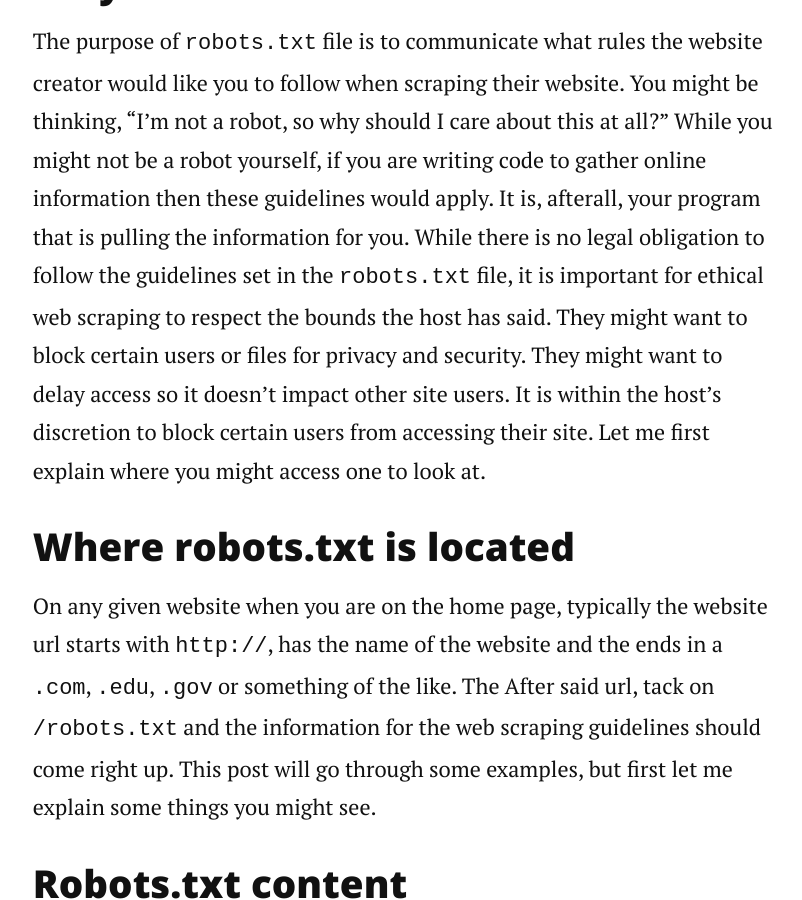
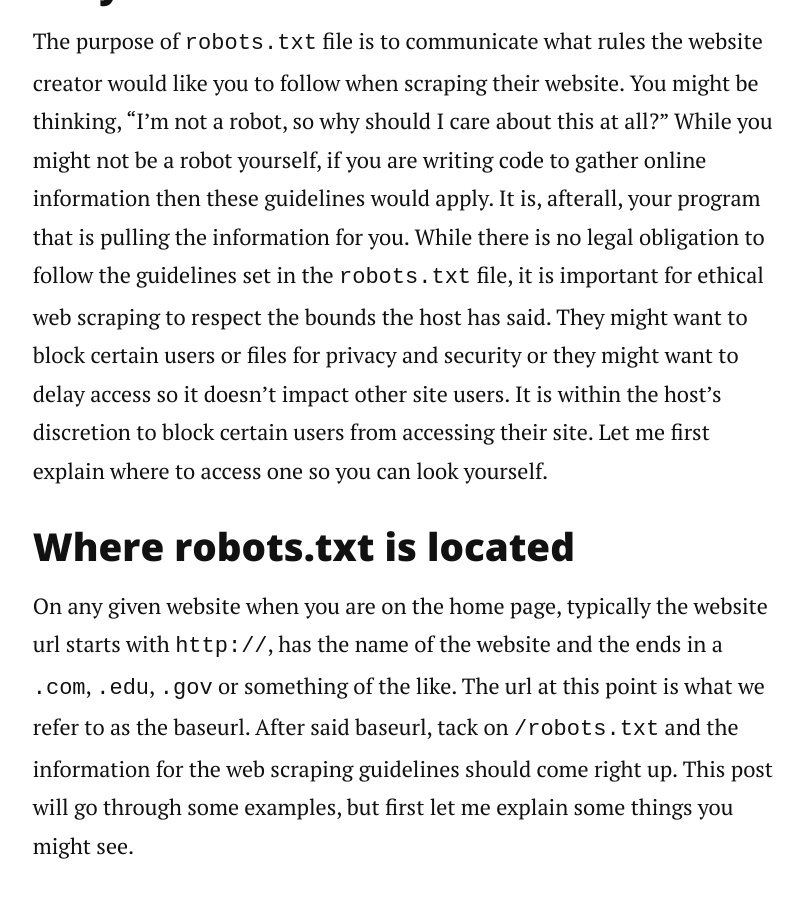
Before and after one commit to emilycookbacon/blog, a Jekyll site: the page built from _posts/2024-02-24-reading_a_robots_txt_file.md, in a window 1280 px wide and 900 px high, scrolled down 839 px. Shown: the whole window, without its empty margins (236-1038 px from the left). Built offline with Jekyll 4.4.1, drawn with Linux system fonts in a browser that asks for light colours; nearby versions of some CDN libraries; some of the changed text lies outside the part shown.

Commit message:
update robots blog

```diff
--- a/_posts/2024-02-24-reading_a_robots_txt_file.md
+++ b/_posts/2024-02-24-reading_a_robots_txt_file.md
@@ -12,10 +12,10 @@ display_image: false  # change this to true to display the image below the banne
 
 ### Why does a robots.txt file matter?
 
-The purpose of `robots.txt` file is to communicate what rules the website creator would like you to follow when scraping their website. You might be thinking, "I'm not a robot, so why should I care about this at all?" While you might not be a robot yourself, if you are writing code to gather online information then these guidelines would apply. It is, afterall, your program that is pulling the information for you. While there is no legal obligation to follow the guidelines set in the `robots.txt` file, it is important for ethical web scraping to respect the bounds the host has said. They might want to block certain users or files for privacy and security. They might want to delay access so it doesn't impact other site users. It is within the host's discretion to block certain users from accessing their site. Let me first explain where you might access one to look at.
+The purpose of `robots.txt` file is to communicate what rules the website creator would like you to follow when scraping their website. You might be thinking, "I'm not a robot, so why should I care about this at all?" While you might not be a robot yourself, if you are writing code to gather online information then these guidelines would apply. It is, afterall, your program that is pulling the information for you. While there is no legal obligation to follow the guidelines set in the `robots.txt` file, it is important for ethical web scraping to respect the bounds the host has said. They might want to block certain users or files for privacy and security or they might want to delay access so it doesn't impact other site users. It is within the host's discretion to block certain users from accessing their site. Let me first explain where to access one so you can look yourself.
 
 ### Where robots.txt is located
-On any given website when you are on the home page, typically the website url starts with `http://`, has the name of the website and the ends in a  `.com`, `.edu`, `.gov` or something of the like. The After said url, tack on `/robots.txt` and the information for the web scraping guidelines should come right up. This post will go through some examples, but first let me explain some things you might see.
+On any given website when you are on the home page, typically the website url starts with `http://`, has the name of the website and the ends in a  `.com`, `.edu`, `.gov` or something of the like. The url at this point is what we refer to as the baseurl. After said baseurl, tack on `/robots.txt` and the information for the web scraping guidelines should come right up. This post will go through some examples, but first let me explain some things you might see.
 
 ### Robots.txt content
 
@@ -36,7 +36,8 @@ Any of the following examples are based on when this post was published and may
 1. Expo Markers Example
 For example if we look at the website for [Expo Markers](https://www.expomarkers.com/robots.txt), at we would get the following text:
 
-{% raw %} User-Agent: *
+{%- highlight txt -%}
+User-Agent: *
 Allow: /
 
 Disallow: /*cart
@@ -47,7 +48,8 @@ Disallow: /confirmednewpassword/
 Disallow: /profile/
 Disallow: /orders/
 
-sitemap: https://www.expomarkers.com/sitemap_index.xml{% endraw %}
+sitemap: https://www.expomarkers.com/sitemap_index.xml
+{%- endhighlight -%}
 
 We can see here that for most people, everything is allowed except for a some things mostly pertaining to the account, cart, or orders and they do have a sitemap.
 
```
Also changed, not shown: other parts of _posts/2024-02-24-reading_a_robots_txt_file.md (+1 -1 lines).
